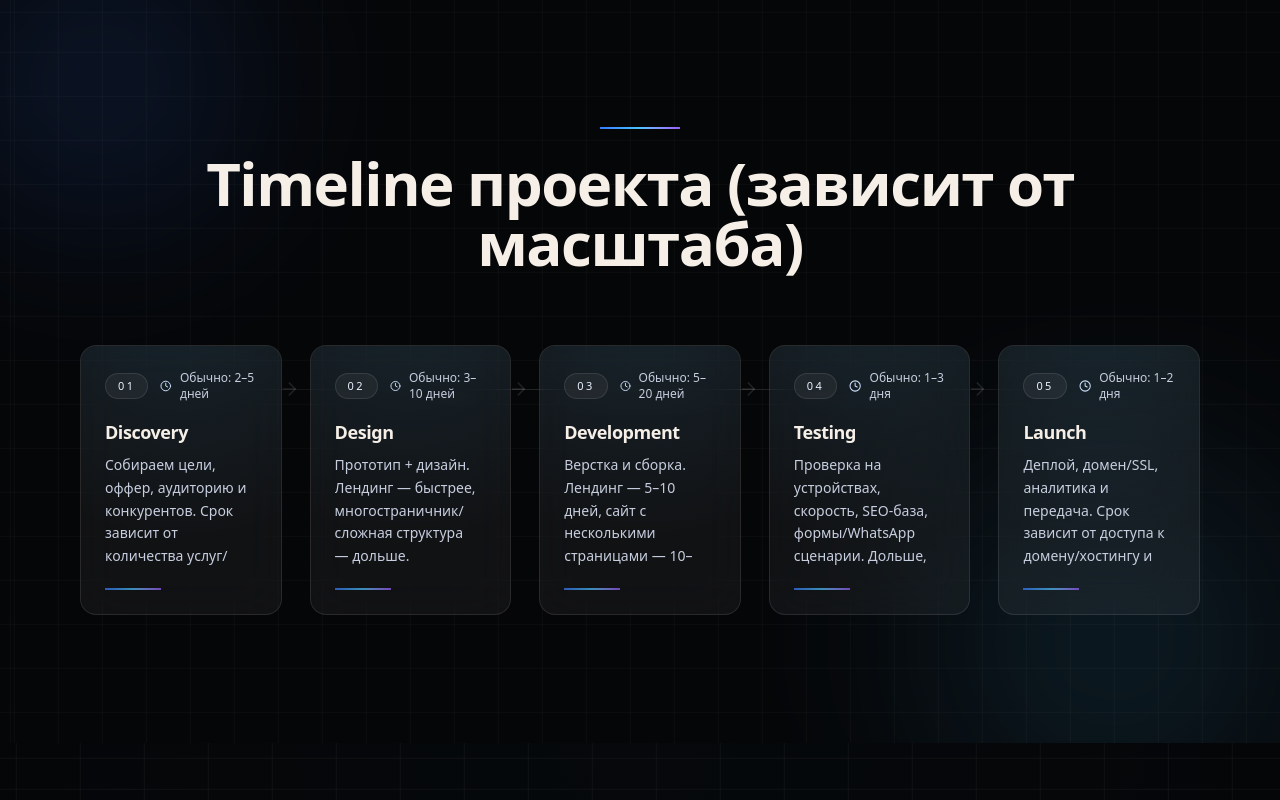
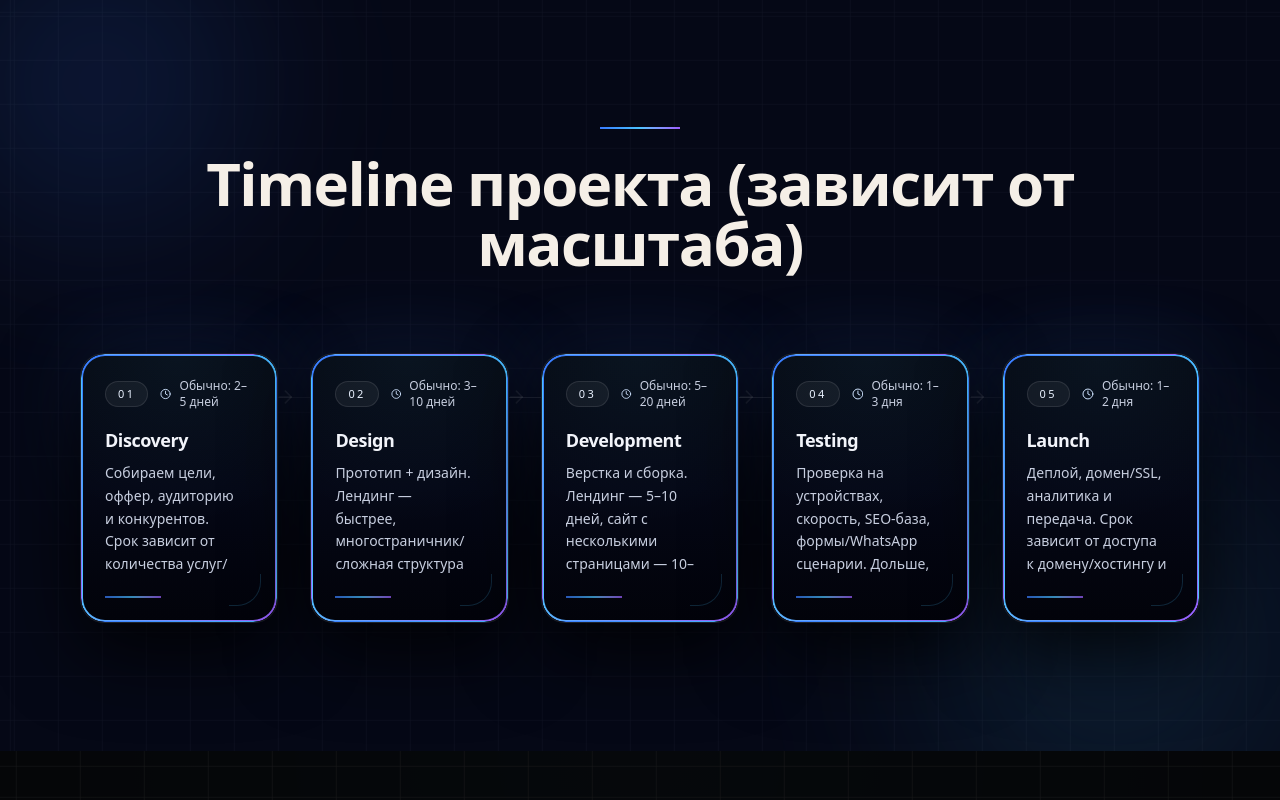
Before and after one commit to PandaTrumpet/figmaportfolio, a Next.js app: page /process in a window 1280 px wide. Shown: the part 4220-5020 px from the top of the page. Built offline with nearby package versions, Linux system fonts and the light colour scheme.

Commit message:
гзвфеу

```diff
--- a/src/components/process/HolographicGrid.tsx
+++ b/src/components/process/HolographicGrid.tsx
@@ -1,35 +1,34 @@
-// "use client";
 
 // import { motion } from "motion/react";
 
 // export function HolographicGrid() {
 //   return (
-//     <div className="absolute inset-0 opacity-5 pointer-events-none">
+//     <div className="pointer-events-none absolute inset-0 opacity-[0.06]">
 //       <motion.div
 //         className="w-full h-full"
 //         style={{
 //           backgroundImage:
-//             "repeating-linear-gradient(0deg, #F5EFE7 0px, #F5EFE7 1px, transparent 1px, transparent 40px), repeating-linear-gradient(90deg, #F5EFE7 0px, #F5EFE7 1px, transparent 1px, transparent 40px)",
+//             "repeating-linear-gradient(0deg, rgba(245,239,231,0.55) 0px, rgba(245,239,231,0.55) 1px, transparent 1px, transparent 44px), repeating-linear-gradient(90deg, rgba(245,239,231,0.55) 0px, rgba(245,239,231,0.55) 1px, transparent 1px, transparent 44px)",
 //         }}
-//         animate={{ backgroundPosition: ["0px 0px", "40px 40px"] }}
-//         transition={{ duration: 20, repeat: Infinity, ease: "linear" }}
+//         animate={{ backgroundPosition: ["0px 0px", "44px 44px"] }}
+//         transition={{ duration: 22, repeat: Infinity, ease: "linear" }}
 //       />
 //     </div>
 //   );
 // }
 
-
+"use client";
 
 import { motion } from "motion/react";
 
 export function HolographicGrid() {
   return (
-    <div className="pointer-events-none absolute inset-0 opacity-[0.06]">
+    <div className="pointer-events-none absolute inset-0 opacity-[0.055]">
       <motion.div
-        className="w-full h-full"
+        className="h-full w-full"
         style={{
           backgroundImage:
-            "repeating-linear-gradient(0deg, rgba(245,239,231,0.55) 0px, rgba(245,239,231,0.55) 1px, transparent 1px, transparent 44px), repeating-linear-gradient(90deg, rgba(245,239,231,0.55) 0px, rgba(245,239,231,0.55) 1px, transparent 1px, transparent 44px)",
+            "repeating-linear-gradient(0deg, rgba(200,220,255,0.55) 0px, rgba(200,220,255,0.55) 1px, transparent 1px, transparent 44px), repeating-linear-gradient(90deg, rgba(200,220,255,0.55) 0px, rgba(200,220,255,0.55) 1px, transparent 1px, transparent 44px)",
         }}
         animate={{ backgroundPosition: ["0px 0px", "44px 44px"] }}
         transition={{ duration: 22, repeat: Infinity, ease: "linear" }}
--- a/src/components/process/ProcessTimeline.tsx
+++ b/src/components/process/ProcessTimeline.tsx
@@ -1,3 +1,5 @@
+
+
 // "use client";
 
 // import { motion } from "motion/react";
@@ -6,25 +8,38 @@
 
 // export function ProcessTimeline({ timeline }: { timeline: any }) {
 //   return (
-//     <section className="px-6 md:px-12 lg:px-20 py-32 md:py-40 bg-[#050608] text-[#F5EFE7] relative overflow-hidden">
+//     <section className="relative px-6 md:px-12 lg:px-20 py-24 md:py-32 bg-[#050608] text-[#F5EFE7] overflow-hidden">
+//       {/* soft background spots */}
+//       <div className="pointer-events-none absolute inset-0 opacity-70">
+//         <div className="absolute -top-44 -left-40 h-[520px] w-[520px] bg-[radial-gradient(circle_at_center,_rgba(58,123,255,0.22),_transparent_65%)] blur-3xl" />
+//         <div className="absolute -bottom-52 -right-36 h-[620px] w-[620px] bg-[radial-gradient(circle_at_center,_rgba(76,194,255,0.18),_transparent_70%)] blur-3xl" />
+//       </div>
+
 //       <div className="max-w-[1400px] mx-auto relative z-10">
 //         <motion.div
-//           initial={{ opacity: 0, y: 40 }}
+//           initial={{ opacity: 0, y: 26 }}
 //           whileInView={{ opacity: 1, y: 0 }}
 //           transition={{ duration: 0.8 }}
 //           viewport={{ once: true }}
-//           className="text-center mb-24"
+//           className="text-center mb-14 md:mb-18"
 //         >
 //           <motion.div
-//             className="w-24 h-[3px] bg-[#F5EFE7] mb-12 mx-auto"
+//             className="mx-auto mb-6 h-[2px] w-20 bg-gradient-to-r from-[#3A7BFF] via-[#4CC2FF] to-[#9B5DFF]"
 //             initial={{ width: 0 }}
-//             whileInView={{ width: 96 }}
-//             transition={{ duration: 1 }}
+//             whileInView={{ width: 80 }}
+//             transition={{ duration: 0.9, delay: 0.1 }}
 //             viewport={{ once: true }}
 //           />
-//           <h2 className="text-4xl md:text-5xl lg:text-6xl xl:text-7xl mb-8">
+
+//           <h2 className="text-3xl md:text-5xl lg:text-6xl font-semibold tracking-tight">
 //             {timeline.title}
 //           </h2>
+
+//           {timeline.subtitle ? (
+//             <p className="mt-4 text-base md:text-lg text-[#C7CEDF] max-w-3xl mx-auto leading-relaxed">
+//               {timeline.subtitle}
+//             </p>
+//           ) : null}
 //         </motion.div>
 
 //         <TimelineFlow phases={timeline.phases} />
@@ -44,11 +59,11 @@ import { HolographicGrid } from "./HolographicGrid";
 
 export function ProcessTimeline({ timeline }: { timeline: any }) {
   return (
-    <section className="relative px-6 md:px-12 lg:px-20 py-24 md:py-32 bg-[#050608] text-[#F5EFE7] overflow-hidden">
+    <section className="relative px-6 md:px-12 lg:px-20 py-24 md:py-32 bg-[#050816] text-[#F5EFE7] overflow-hidden">
       {/* soft background spots */}
-      <div className="pointer-events-none absolute inset-0 opacity-70">
-        <div className="absolute -top-44 -left-40 h-[520px] w-[520px] bg-[radial-gradient(circle_at_center,_rgba(58,123,255,0.22),_transparent_65%)] blur-3xl" />
-        <div className="absolute -bottom-52 -right-36 h-[620px] w-[620px] bg-[radial-gradient(circle_at_center,_rgba(76,194,255,0.18),_transparent_70%)] blur-3xl" />
+      <div className="pointer-events-none absolute inset-0 opacity-60">
+        <div className="absolute -top-44 -left-40 h-[520px] w-[520px] bg-[radial-gradient(circle_at_center,_rgba(58,123,255,0.28),_transparent_65%)] blur-3xl" />
+        <div className="absolute -bottom-52 -right-36 h-[620px] w-[620px] bg-[radial-gradient(circle_at_center,_rgba(76,194,255,0.22),_transparent_70%)] blur-3xl" />
       </div>
 
       <div className="max-w-[1400px] mx-auto relative z-10">
@@ -57,7 +72,7 @@ export function ProcessTimeline({ timeline }: { timeline: any }) {
           whileInView={{ opacity: 1, y: 0 }}
           transition={{ duration: 0.8 }}
           viewport={{ once: true }}
-          className="text-center mb-14 md:mb-18"
+          className="text-center mb-16 md:mb-20"
         >
           <motion.div
             className="mx-auto mb-6 h-[2px] w-20 bg-gradient-to-r from-[#3A7BFF] via-[#4CC2FF] to-[#9B5DFF]"
@@ -72,7 +87,7 @@ export function ProcessTimeline({ timeline }: { timeline: any }) {
           </h2>
 
           {timeline.subtitle ? (
-            <p className="mt-4 text-base md:text-lg text-[#C7CEDF] max-w-3xl mx-auto leading-relaxed">
+            <p className="mt-4 text-base md:text-xl text-[#C7CEDF] max-w-3xl mx-auto leading-relaxed opacity-80">
               {timeline.subtitle}
             </p>
           ) : null}
--- a/src/components/process/TimelineFlow.tsx
+++ b/src/components/process/TimelineFlow.tsx
@@ -1,71 +1,96 @@
+
 // "use client";
 
 // import { motion } from "motion/react";
-// import { ArrowRight } from "lucide-react";
+// import { ArrowRight, Clock } from "lucide-react";
+
+// const EASE: [number, number, number, number] = [0.16, 1, 0.3, 1];
 
 // export function TimelineFlow({ phases }: { phases: any[] }) {
 //   return (
 //     <div className="relative">
-//       <div className="hidden lg:block absolute top-1/2 left-0 right-0 h-0.5 bg-[#F5EFE7] opacity-20" />
+//       {/* Desktop line */}
+//       <div className="hidden lg:block pointer-events-none absolute left-0 right-0 top-[44px] h-px bg-gradient-to-r from-transparent via-white/15 to-transparent" />
 
-//       <div className="grid md:grid-cols-5 gap-8 relative z-10">
+//       <div className="grid md:grid-cols-2 lg:grid-cols-5 gap-4 md:gap-6 lg:gap-7 relative z-10">
 //         {phases.map((phase, index) => (
 //           <motion.div
 //             key={index}
-//             initial={{ opacity: 0, y: 60 }}
+//             initial={{ opacity: 0, y: 26 }}
 //             whileInView={{ opacity: 1, y: 0 }}
-//             transition={{ duration: 0.8, delay: index * 0.15 }}
+//             transition={{ duration: 0.7, delay: index * 0.08, ease: EASE }}
 //             viewport={{ once: true }}
 //             className="relative"
 //           >
-//             <motion.div
-//               className="w-full aspect-square border-2 border-[#F5EFE7] bg-[#050608] p-6 md:p-8 flex flex-col items-center justify-center text-center mb-6 relative overflow-hidden group"
-//               whileHover={{
-//                 scale: 1.05,
-//                 borderColor: "#F5EFE7",
-//                 boxShadow: "0 0 40px rgba(245,239,231,0.3)",
-//               }}
-//             >
-//               <motion.div
-//                 className="absolute inset-0 bg-linear-to-br from-[#F5EFE7]/10 to-transparent opacity-0 group-hover:opacity-100"
-//                 animate={{ backgroundPosition: ["0% 0%", "100% 100%"] }}
-//                 transition={{ duration: 3, repeat: Infinity, ease: "linear" }}
-//               />
-
-//               <div className="relative z-10">
-//                 <p className="text-5xl md:text-6xl mb-2 opacity-30">
-//                   0{index + 1}
-//                 </p>
-//                 <p className="text-lg md:text-xl uppercase tracking-wider">
-//                   {phase.name}
-//                 </p>
-//               </div>
-//             </motion.div>
-
-//             <div className="text-center">
-//               <p className="text-lg md:text-xl mb-2">{phase.weeks}</p>
-//               <p className="text-base opacity-70">{phase.description}</p>
-//             </div>
-
+//             {/* connector arrow desktop */}
 //             {index < phases.length - 1 && (
 //               <motion.div
-//                 className="hidden lg:block absolute top-1/2 right-0 transform translate-x-1/2 -translate-y-1/2"
-//                 animate={{ x: [0, 10, 0] }}
+//                 className="hidden lg:block absolute top-[34px] -right-4 pointer-events-none"
+//                 animate={{ x: [0, 8, 0], opacity: [0.3, 0.6, 0.3] }}
 //                 transition={{
-//                   duration: 2,
+//                   duration: 2.2,
 //                   repeat: Infinity,
 //                   ease: "easeInOut",
 //                 }}
 //               >
-//                 <ArrowRight className="w-6 h-6 opacity-30" />
+//                 <ArrowRight className="w-5 h-5 text-white/30" />
 //               </motion.div>
 //             )}
+
+//             <motion.div
+//               className="relative rounded-2xl border border-white/10 bg-white/5 backdrop-blur-xl overflow-hidden
+//                          h-[240px] md:h-[260px] lg:h-[270px]"
+//               whileHover={{ y: -6, boxShadow: "0 22px 70px rgba(0,0,0,0.55)" }}
+//               transition={{ duration: 0.25, ease: "easeOut" }}
+//             >
+//               {/* inner glow */}
+//               <div className="pointer-events-none absolute -inset-16 bg-[radial-gradient(circle_at_top,_rgba(76,194,255,0.16),_transparent_60%)] opacity-70" />
+
+//               {/* layout */}
+//               <div className="relative h-full px-5 py-5 md:px-6 md:py-6 flex flex-col">
+//                 {/* top row */}
+//                 <div className="flex items-center justify-between gap-3">
+//                   <div className="inline-flex items-center gap-2 rounded-full border border-white/10 bg-white/5 px-3 py-1">
+//                     <span className="text-[11px] tracking-[0.22em] text-[#EAF2FF]">
+//                       {String(index + 1).padStart(2, "0")}
+//                     </span>
+//                   </div>
+
+//                   <div className="inline-flex items-center gap-2 text-xs text-[#C7CEDF]">
+//                     <Clock className="h-4 w-4 text-[#CFE3FF]" />
+//                     <span>{phase.weeks}</span>
+//                   </div>
+//                 </div>
+
+//                 {/* title */}
+//                 <h3 className="mt-4 text-base md:text-lg font-semibold tracking-tight text-[#F5EFE7]">
+//                   {phase.name}
+//                 </h3>
+
+//                 {/* desc — scrollable, no truncation */}
+//                 {/* <div className="mt-2 flex-1 min-h-0 overflow-y-auto pr-2"> */}
+//                 <div className="mt-2 flex-1 min-h-0 overflow-y-auto pr-2 [scrollbar-width:none] [&::-webkit-scrollbar]:hidden">
+//                   <p className="text-sm leading-relaxed text-[#C7CEDF]">
+//                     {phase.description}
+//                   </p>
+//                 </div>
+
+//                 {/* bottom accent pinned */}
+//                 <div className="mt-4 h-[2px] w-14 bg-gradient-to-r from-[#3A7BFF] via-[#4CC2FF] to-[#9B5DFF] opacity-70" />
+//               </div>
+//             </motion.div>
 //           </motion.div>
 //         ))}
 //       </div>
+
+//       {/* Mobile helper */}
+//       <p className="mt-8 text-center text-xs md:hidden text-[#C7CEDF]/80">
+//         Сроки ориентировочные — уточняем после короткого брифа.
+//       </p>
 //     </div>
 //   );
 // }
+
 
 "use client";
 
@@ -80,7 +105,7 @@ export function TimelineFlow({ phases }: { phases: any[] }) {
       {/* Desktop line */}
       <div className="hidden lg:block pointer-events-none absolute left-0 right-0 top-[44px] h-px bg-gradient-to-r from-transparent via-white/15 to-transparent" />
 
-      <div className="grid md:grid-cols-2 lg:grid-cols-5 gap-4 md:gap-6 lg:gap-7 relative z-10">
+      <div className="grid md:grid-cols-2 lg:grid-cols-5 gap-6 md:gap-7 lg:gap-8 relative z-10">
         {phases.map((phase, index) => (
           <motion.div
             key={index}
@@ -94,7 +119,7 @@ export function TimelineFlow({ phases }: { phases: any[] }) {
             {index < phases.length - 1 && (
               <motion.div
                 className="hidden lg:block absolute top-[34px] -right-4 pointer-events-none"
-                animate={{ x: [0, 8, 0], opacity: [0.3, 0.6, 0.3] }}
+                animate={{ x: [0, 8, 0], opacity: [0.25, 0.55, 0.25] }}
                 transition={{
                   duration: 2.2,
                   repeat: Infinity,
@@ -105,17 +130,69 @@ export function TimelineFlow({ phases }: { phases: any[] }) {
               </motion.div>
             )}
 
+            {/* base deep glow under card */}
             <motion.div
-              className="relative rounded-2xl border border-white/10 bg-white/5 backdrop-blur-xl overflow-hidden
+              className="absolute -inset-[12px] rounded-[34px] bg-[radial-gradient(circle_at_top,_rgba(58,123,255,0.55),_transparent_70%)] blur-2xl -z-20"
+              initial={{ opacity: 0.32, scale: 1 }}
+              whileHover={{ opacity: 0.95, scale: 1.08 }}
+              transition={{ duration: 0.35, ease: "easeOut" }}
+            />
+
+            {/* hover aura */}
+            <motion.div
+              className="absolute inset-0 rounded-[40px] bg-[radial-gradient(circle_at_center,_rgba(76,194,255,0.45),_transparent_65%)] blur-3xl -z-10 pointer-events-none"
+              initial={{ opacity: 0, scale: 0.95 }}
+              whileHover={{ opacity: 0.8, scale: 1.05 }}
+              transition={{ duration: 0.35, ease: "easeOut" }}
+            />
+
+            <motion.div
+              className="relative rounded-3xl border border-white/10 bg-gradient-to-b from-[#060A13] via-[#050816] to-[#02030A]
+                         p-5 md:p-6 shadow-[0_26px_80px_rgba(0,0,0,0.85)] backdrop-blur-xl overflow-hidden
                          h-[240px] md:h-[260px] lg:h-[270px]"
-              whileHover={{ y: -6, boxShadow: "0 22px 70px rgba(0,0,0,0.55)" }}
-              transition={{ duration: 0.25, ease: "easeOut" }}
+              whileHover={{ y: -10, boxShadow: "0 32px 120px rgba(0,0,0,1)" }}
+              transition={{ duration: 0.28, ease: "easeOut" }}
             >
-              {/* inner glow */}
-              <div className="pointer-events-none absolute -inset-16 bg-[radial-gradient(circle_at_top,_rgba(76,194,255,0.16),_transparent_60%)] opacity-70" />
+              {/* inner glow layer */}
+              <motion.div
+                className="pointer-events-none absolute inset-0 rounded-3xl bg-[radial-gradient(circle_at_top,_rgba(76,194,255,0.16),_transparent_60%)] -z-10"
+                initial={{ opacity: 0.35 }}
+                whileHover={{ opacity: 0.9 }}
+                transition={{ duration: 0.3 }}
+              />
 
-              {/* layout */}
-              <div className="relative h-full px-5 py-5 md:px-6 md:py-6 flex flex-col">
+              {/* glass sheen */}
+              <motion.div
+                className="pointer-events-none absolute -inset-10 bg-[linear-gradient(115deg,_transparent_0%,_rgba(255,255,255,0.18)_30%,_transparent_60%)] mix-blend-screen -z-10"
+                initial={{ x: "-140%" }}
+                whileHover={{ x: "140%" }}
+                transition={{ duration: 0.9, ease: "easeInOut" }}
+              />
+
+              {/* gradient outline (mask) */}
+              <motion.div
+                className="pointer-events-none absolute inset-0 rounded-3xl border border-transparent z-10"
+                initial={{
+                  boxShadow: "0 0 0 1px rgba(255,255,255,0.06)",
+                }}
+                whileHover={{
+                  boxShadow:
+                    "0 0 0 1px rgba(76,194,255,0.7), 0 0 42px rgba(76,194,255,1)",
+                }}
+                transition={{ duration: 0.25 }}
+                style={{
+                  background:
+                    "linear-gradient(135deg, #3A7BFF, #4CC2FF, #9B5DFF)",
+                  WebkitMask:
+                    "linear-gradient(#000 0 0) content-box, linear-gradient(#000 0 0)",
+                  WebkitMaskComposite: "xor",
+                  maskComposite: "exclude",
+                  padding: "1px",
+                }}
+              />
+
+              {/* content */}
+              <div className="relative z-30 h-full flex flex-col">
                 {/* top row */}
                 <div className="flex items-center justify-between gap-3">
                   <div className="inline-flex items-center gap-2 rounded-full border border-white/10 bg-white/5 px-3 py-1">
@@ -131,12 +208,11 @@ export function TimelineFlow({ phases }: { phases: any[] }) {
                 </div>
 
                 {/* title */}
-                <h3 className="mt-4 text-base md:text-lg font-semibold tracking-tight text-[#F5EFE7]">
+                <h3 className="mt-4 text-base md:text-lg font-semibold tracking-tight text-[#F2F4FA]">
                   {phase.name}
                 </h3>
 
-                {/* desc — scrollable, no truncation */}
-                {/* <div className="mt-2 flex-1 min-h-0 overflow-y-auto pr-2"> */}
+                {/* desc */}
                 <div className="mt-2 flex-1 min-h-0 overflow-y-auto pr-2 [scrollbar-width:none] [&::-webkit-scrollbar]:hidden">
                   <p className="text-sm leading-relaxed text-[#C7CEDF]">
                     {phase.description}
@@ -146,6 +222,15 @@ export function TimelineFlow({ phases }: { phases: any[] }) {
                 {/* bottom accent pinned */}
                 <div className="mt-4 h-[2px] w-14 bg-gradient-to-r from-[#3A7BFF] via-[#4CC2FF] to-[#9B5DFF] opacity-70" />
               </div>
+
+              {/* decorative corner */}
+              <motion.div
+                className="pointer-events-none absolute bottom-4 right-4 h-8 w-8 opacity-40 z-20"
+                whileHover={{ scale: 1.15, opacity: 0.75 }}
+                transition={{ duration: 0.25 }}
+              >
+                <div className="h-full w-full rounded-br-3xl border-b border-r border-[#4CC2FF77]" />
+              </motion.div>
             </motion.div>
           </motion.div>
         ))}
```
